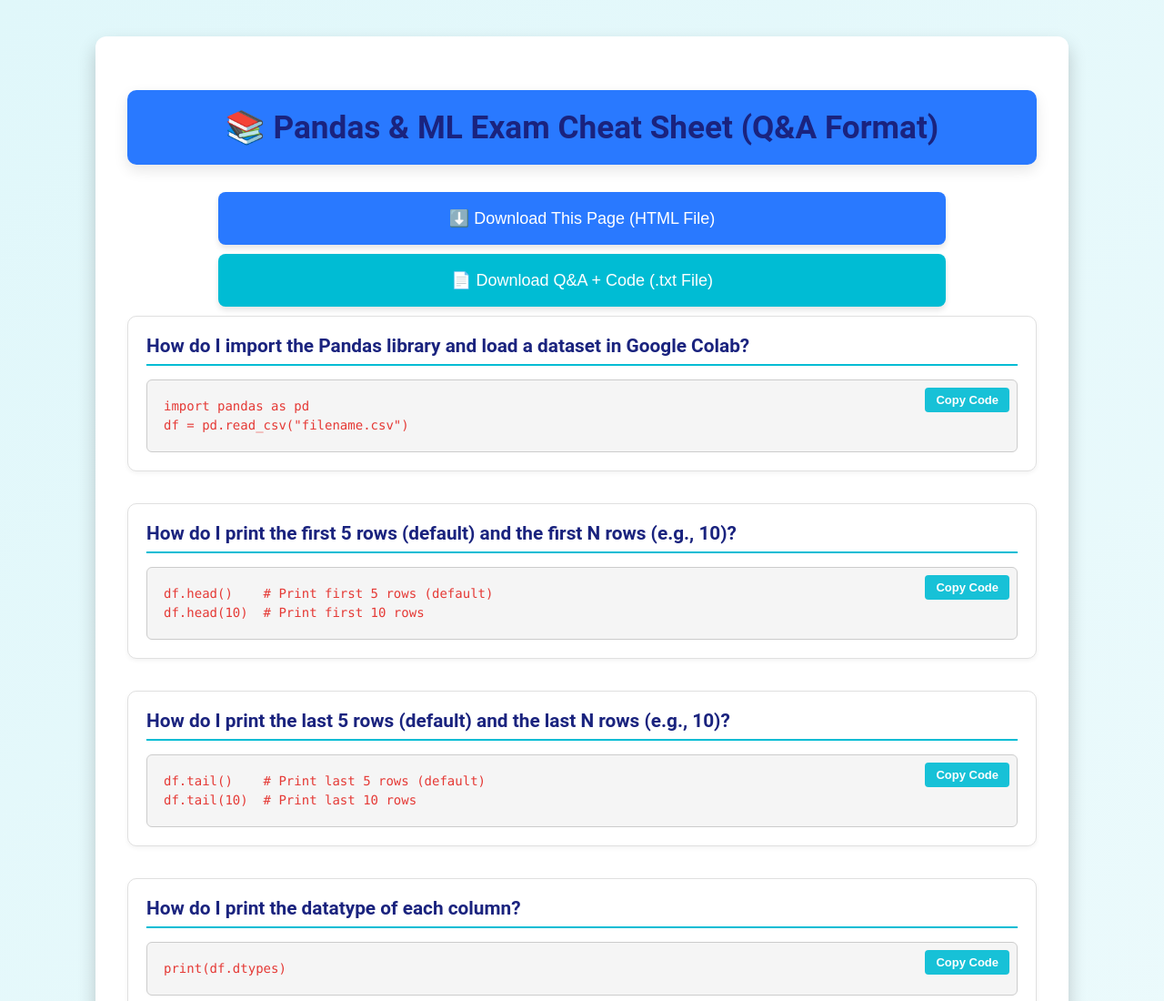
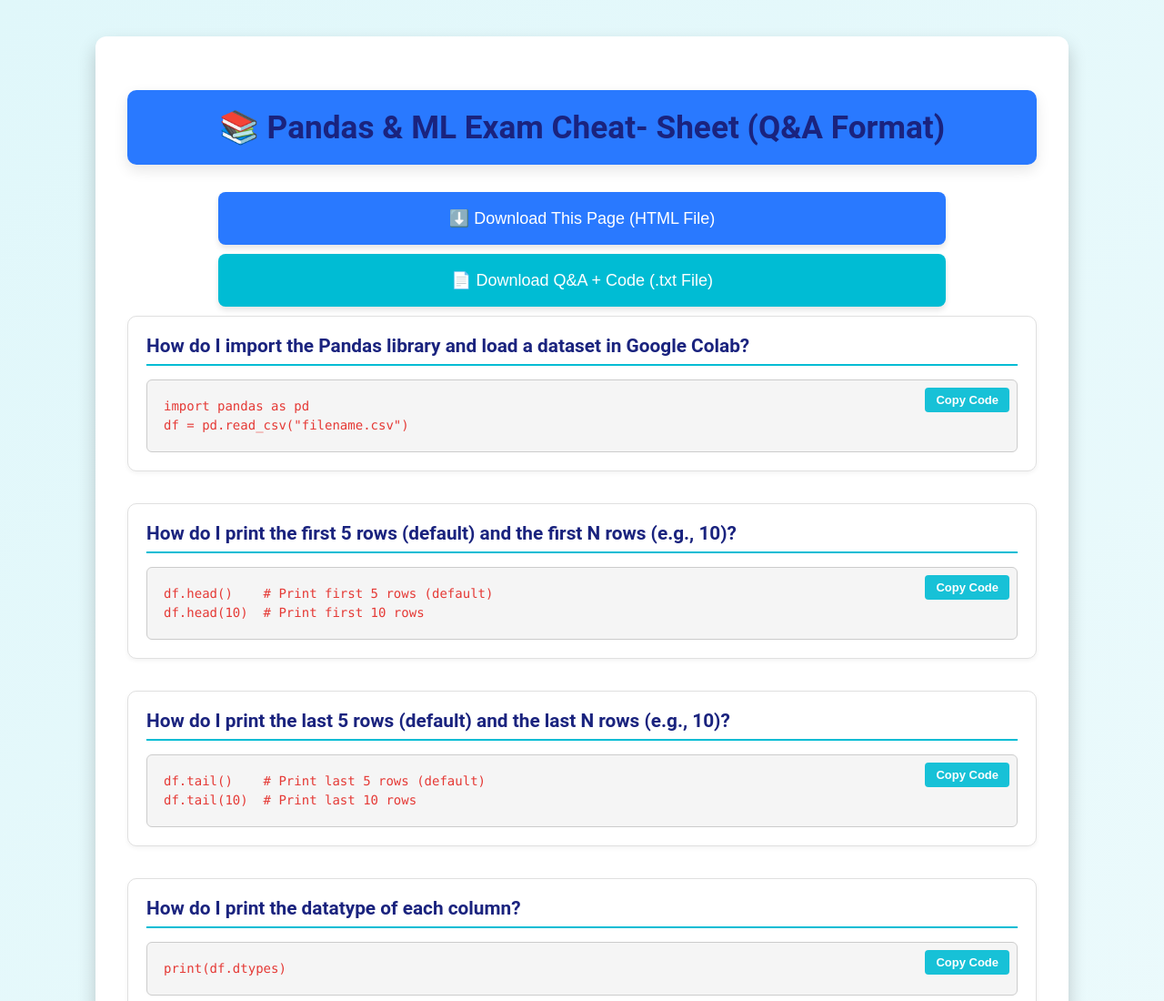
Before and after one commit to Arpitkukadiya/ml-exam2, a plain HTML site: page index.html in a window 1280 px wide. Shown: the top 1100 px of the page at 91% size. Drawn offline with Linux system fonts and the light colour scheme.

Commit message:
Update index.html

```diff
--- a/index.html
+++ b/index.html
@@ -179,7 +179,7 @@
     <div id="progress-bar"></div>
 
     <div class="container">
-        <h1>📚 Pandas & ML Exam Cheat Sheet (Q&A Format)</h1>
+        <h1>📚 Pandas & ML Exam Cheat- Sheet (Q&A Format)</h1>
 
         <button class="download-btn" onclick="downloadPage()">⬇️ Download This Page (HTML File)</button>
         <button class="download-btn txt-btn" onclick="downloadTextFile()">📄 Download Q&A + Code (.txt File)</button>
```
